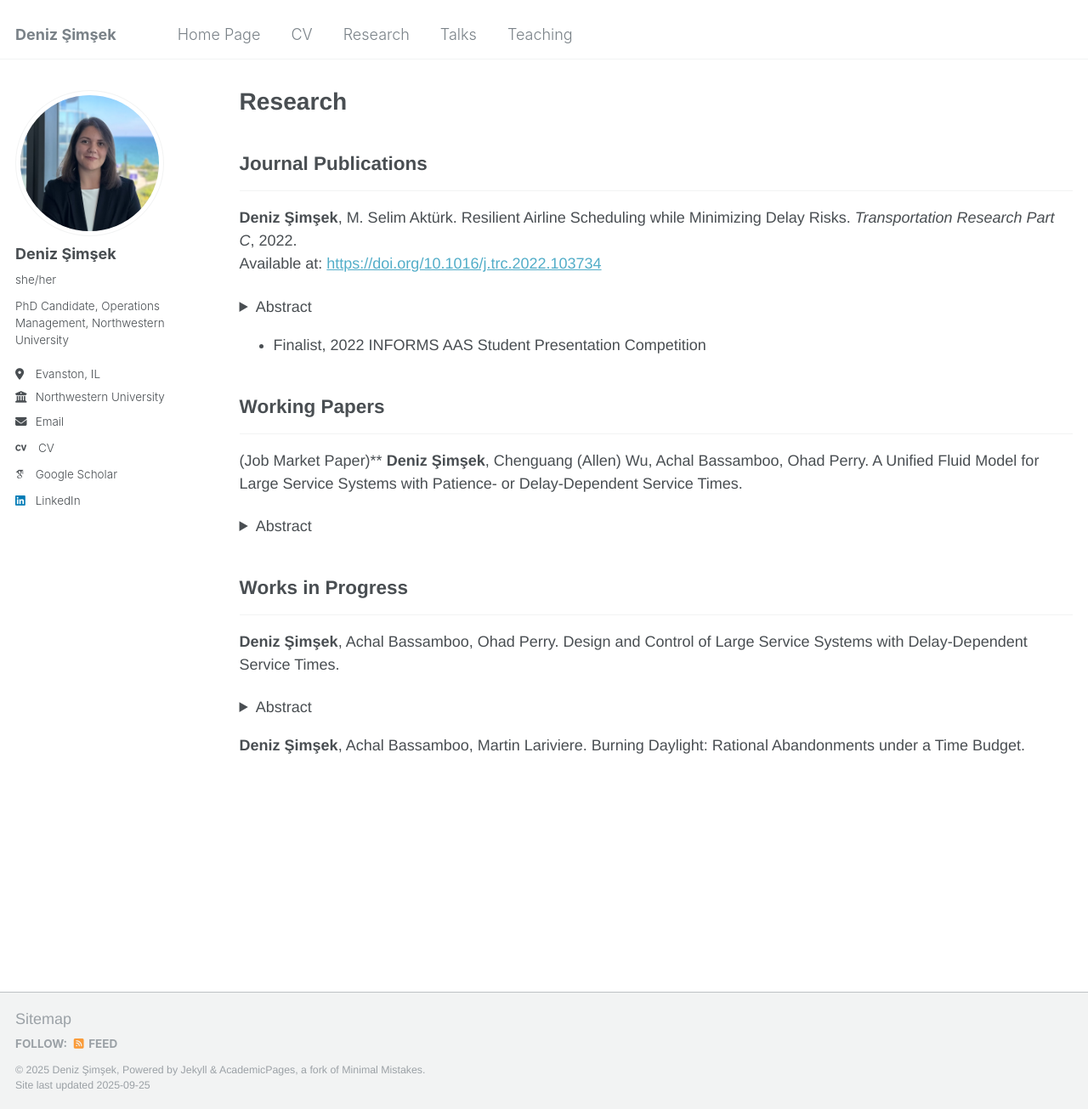
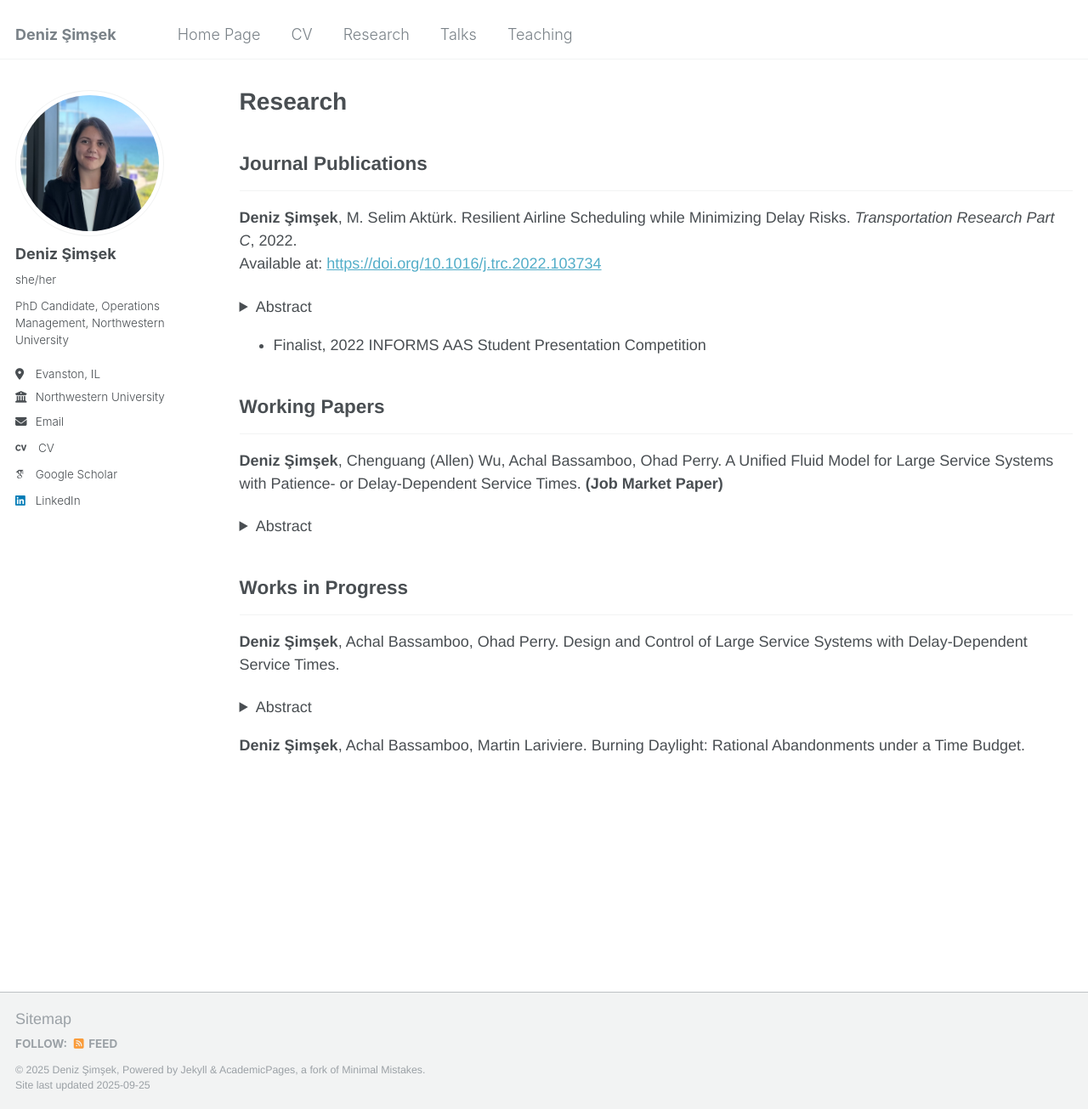
Before and after one commit to deniz-simsek/deniz-simsek.github.io, a Jekyll site: the page built from _pages/publications.md, in a window 1280 px wide and 1305 px high. Shown: the whole window at 85% size. Built offline with Jekyll 4.4.1, drawn with Linux system fonts in a browser that asks for light colours; some web fonts are replaced.

```diff
--- a/_pages/publications.md
+++ b/_pages/publications.md
@@ -23,7 +23,7 @@ Available at: <a href="https://doi.org/10.1016/j.trc.2022.103734" target="_blank
 
 ## Working Papers
 ---
-(Job Market Paper)** **Deniz Şimşek**, Chenguang (Allen) Wu, Achal Bassamboo, Ohad Perry. A Unified Fluid Model for Large Service Systems with Patience- or Delay-Dependent Service Times.
+**Deniz Şimşek**, Chenguang (Allen) Wu, Achal Bassamboo, Ohad Perry. A Unified Fluid Model for Large Service Systems with Patience- or Delay-Dependent Service Times. **(Job Market Paper)**
 
 <details>
   <summary>Abstract</summary>
```
